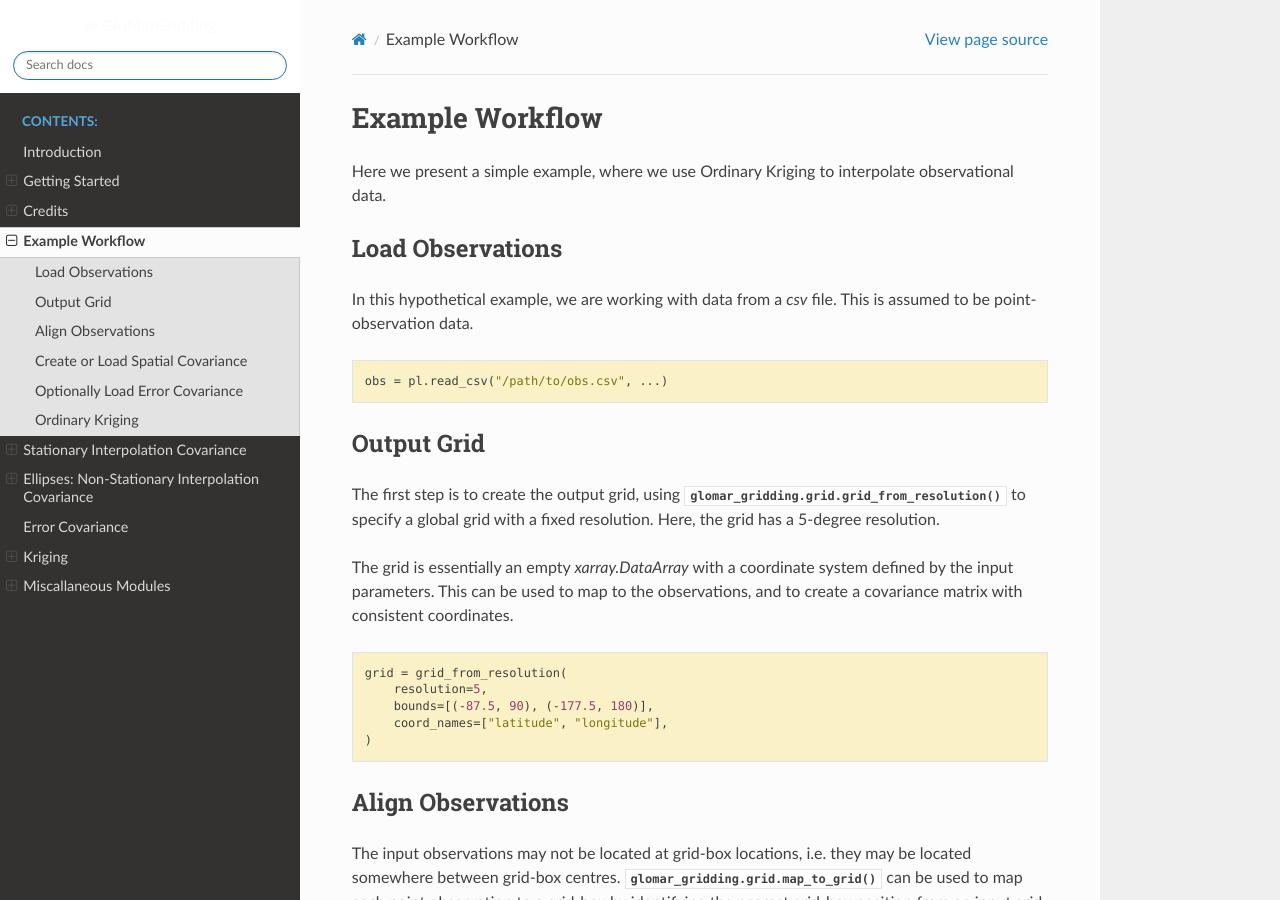
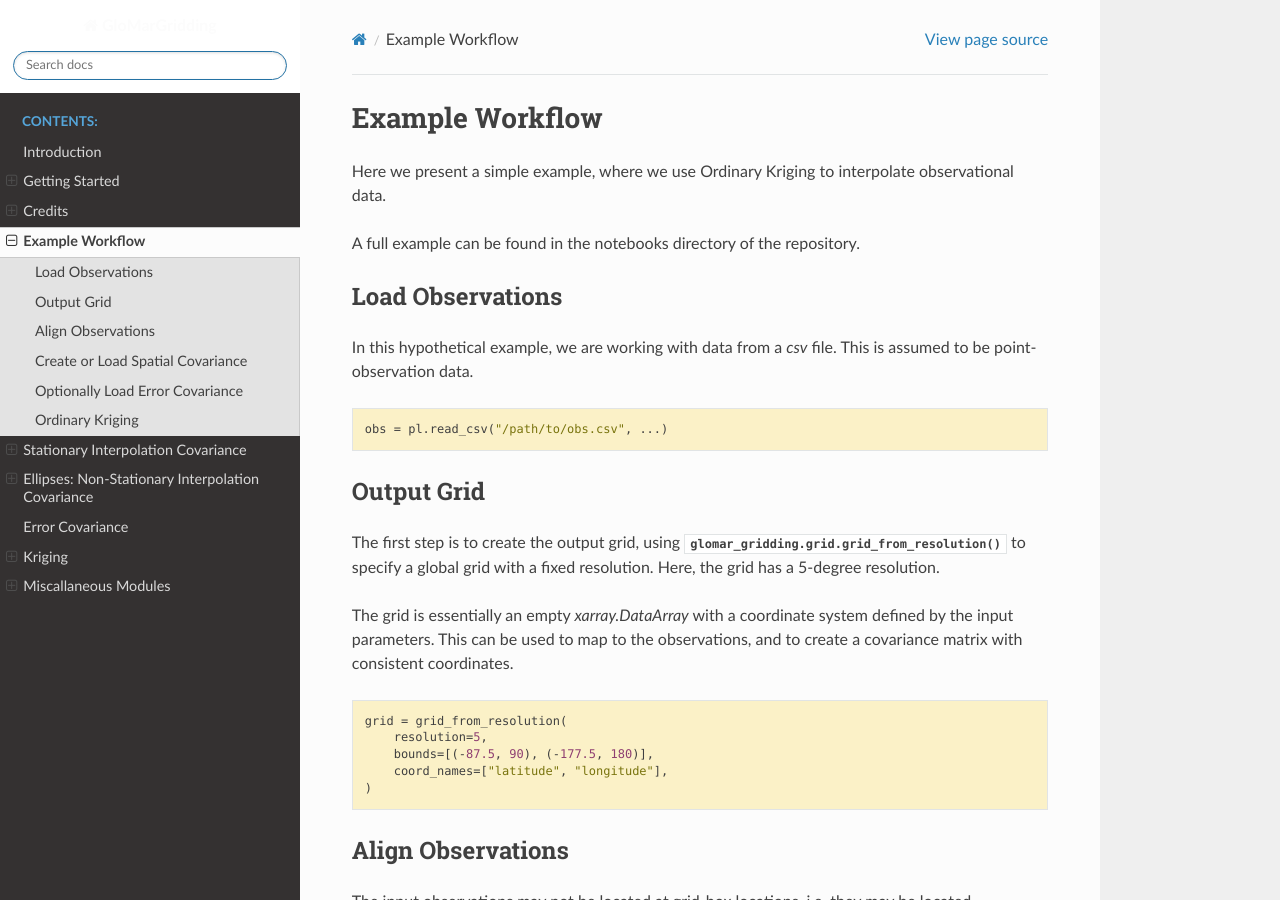
Before and after one commit to jtsiddons/GloMarGridding, a Sphinx documentation site: the page built from docs/workflow.rst, in a window 1280 px wide and 900 px high. Built offline with Sphinx 7.4.7 and the Read the Docs theme 3.1.0, drawn with Linux system fonts in a browser that asks for light colours.

Commit message:
docs: re-run notebook

```diff
--- a/docs/workflow.rst
+++ b/docs/workflow.rst
@@ -2,6 +2,8 @@ Example Workflow
 ----------------
 
 Here we present a simple example, where we use Ordinary Kriging to interpolate observational data.
+
+A full example can be found in the notebooks directory of the repository.
 
 Load Observations
 =================
```
Also changed, not shown: 1 other file.
